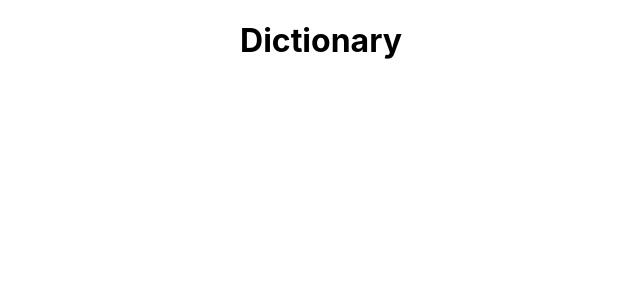
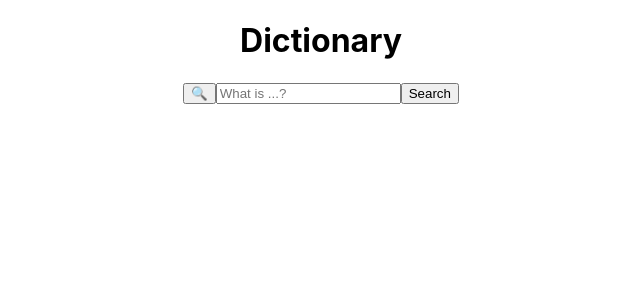
Before and after one commit to HannaBerezhna/dictionary-app, a React (Create React App) app: page / in a window 1280 px wide. Shown: the top 300 px of the page, without its empty margins (319-959 px from the left). Built offline with nearby package versions, Linux system fonts and the light colour scheme.

Commit message:
added bootstrap and search engine

```diff
--- a/package.json
+++ b/package.json
@@ -6,6 +6,7 @@
     "@testing-library/jest-dom": "^5.16.5",
     "@testing-library/react": "^13.4.0",
     "@testing-library/user-event": "^13.5.0",
+    "bootstrap": "^5.2.0",
     "react": "^18.2.0",
     "react-dom": "^18.2.0",
     "react-scripts": "5.0.1",
--- a/src/App.css
+++ b/src/App.css
@@ -1,3 +1,3 @@
-.App .App-header {
+.App-header {
     text-align: center;
 }
--- a/src/App.js
+++ b/src/App.js
@@ -1,11 +1,15 @@
-import './App.css';
+import "./App.css";
+import Dictionary from "./Dictionary";
 
 function App() {
   return (
     <div className="App">
-      <header className="App-header">
-        <h1>Dictionary</h1>
-      </header>
+      <div className="cointainer">
+        <header className="App-header">
+          <h1>Dictionary</h1>
+          <Dictionary />
+        </header>
+      </div>
     </div>
   );
 }
--- /dev/null
+++ b/src/Dictionary.js
@@ -0,0 +1,30 @@
+import React, { useState } from "react";
+import "./Dictionary.css";
+
+export default function Dictionary() {
+let [keyword, setKeyword] = useState("");
+
+
+  function handleSubmit(event) {
+    event.preventDefault();
+    alert(keyword);
+  }
+
+  function updateKeyword(event) {
+    setKeyword(event.target.value);
+  }
+
+  return (
+    <div className="Dictionary">
+      <form onSubmit={handleSubmit}>
+        <input type="submit" value="🔍" />
+        <input
+          type="search"
+          placeholder="What is ...?"
+          onChange={updateKeyword}
+        />
+        <input type="submit" value="Search" />
+      </form>
+    </div>
+  );
+}
--- a/src/index.js
+++ b/src/index.js
@@ -3,6 +3,7 @@ import ReactDOM from 'react-dom/client';
 import './index.css';
 import App from './App';
 import reportWebVitals from './reportWebVitals';
+import bootstrap from 'bootstrap';
 
 const root = ReactDOM.createRoot(document.getElementById('root'));
 root.render(
```
Also changed, not shown: src/Dictionary.css (added), 1 other file (tests, documents, lock files or other folders).
